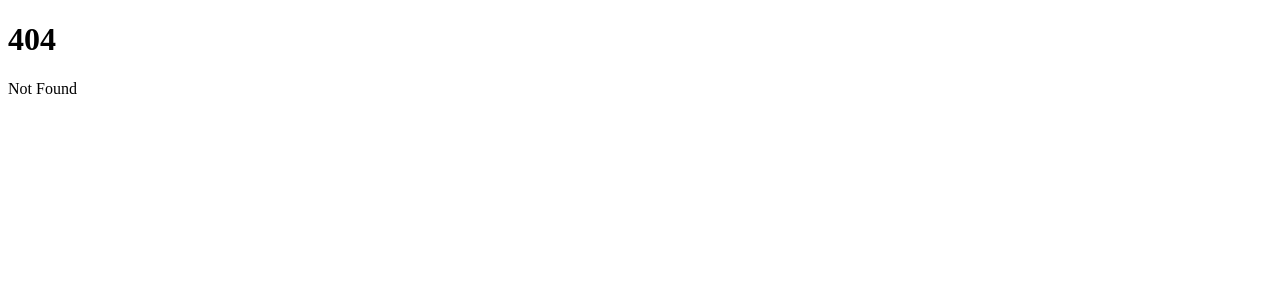
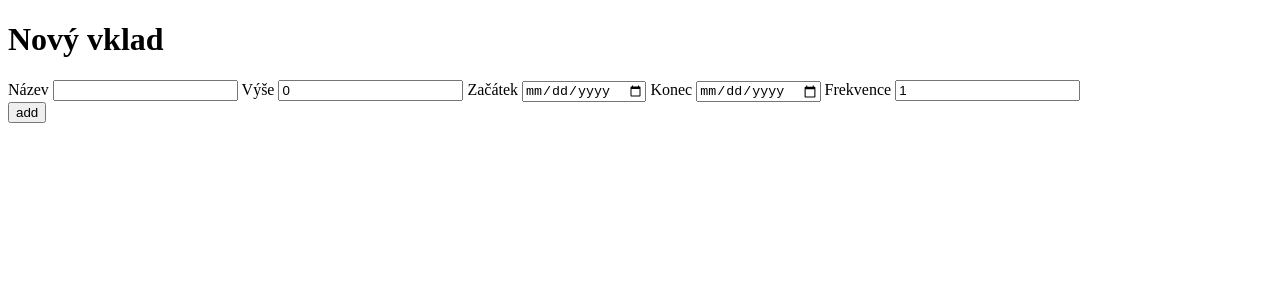
Before and after one commit to vojtechsimetka/planuj.finance, a SvelteKit app: page /deposit in a window 1280 px wide. Before the commit this address had no page. Shown: the top 300 px of the page. Built offline with nearby package versions, Linux system fonts and the light colour scheme.

Commit message:
feat: manage deposits

```diff
--- a/src/lib/components/deposit.svelte
+++ b/src/lib/components/deposit.svelte
@@ -3,9 +3,8 @@
 
 	interface Props {
 		deposit: Deposit
-		deleteDeposit: () => void
 	}
-	let { deposit, deleteDeposit } = $props<Props>()
+	let { deposit } = $props<Props>()
 </script>
 
 <div>
@@ -29,5 +28,5 @@
 		Frekvence
 		<input type="text" bind:value={deposit.frequency} />
 	</label>
-	<button onclick={deleteDeposit}>delete</button>
+	<slot />
 </div>
--- /dev/null
+++ b/src/lib/stores/details.svelte.ts
@@ -0,0 +1,44 @@
+import type { Deposit, Portfolio } from '$lib/types'
+
+interface DetailsStore {
+	age: number
+	endAge: number
+	portfolio: Portfolio
+	deposits: Deposit[]
+}
+
+export function withDetailsStore(): DetailsStore {
+	let age = $state(18)
+	let endAge = $state(80)
+	let portfolio = $state<Portfolio>({ apy: 0, feeSuccess: 0, feeMangement: 0 })
+	let deposits = $state<Deposit[]>([])
+
+	return {
+		get age() {
+			return age
+		},
+		set age(value) {
+			age = value
+		},
+		get endAge() {
+			return endAge
+		},
+		set endAge(value) {
+			endAge = value
+		},
+		get portfolio() {
+			return portfolio
+		},
+		set portfolio(value) {
+			portfolio = value
+		},
+		get deposits() {
+			return deposits
+		},
+		set deposits(value) {
+			deposits = value
+		},
+	}
+}
+
+export const detailStore = withDetailsStore()
--- a/src/lib/types.ts
+++ b/src/lib/types.ts
@@ -5,3 +5,9 @@ export interface Deposit {
 	endDate?: Date
 	frequency: number
 }
+
+export interface Portfolio {
+	apy: number
+	feeSuccess: number
+	feeMangement: number
+}
--- /dev/null
+++ b/src/routes/deposit/[[id]]/+page.svelte
@@ -0,0 +1,54 @@
+<script lang="ts">
+	import { page } from '$app/stores'
+	import type { Deposit } from '$lib/types'
+	import DepositComponent from '$lib/components/deposit.svelte'
+	import { detailStore } from '$lib/stores/details.svelte'
+	import { goto } from '$app/navigation'
+	import { get } from 'svelte/store'
+
+	let depositIndex = get(page).params.id
+
+	let deposit = $state<Deposit>(
+		depositIndex
+			? { ...detailStore.deposits[Number.parseInt(depositIndex)] }
+			: undefined ?? {
+					name: '',
+					amount: 0,
+					startDate: new Date(),
+					frequency: 1,
+				},
+	)
+
+	$inspect({ deposit, allDeposits: detailStore.deposits })
+</script>
+
+{#if depositIndex}
+	<h1>Upravujete vklad {depositIndex}</h1>
+	<DepositComponent bind:deposit />
+	<button
+		onclick={() => {
+			detailStore.deposits[Number.parseInt(depositIndex)] = deposit
+			goto('/')
+		}}>save</button
+	>
+	<button
+		onclick={() => {
+			detailStore.deposits.splice(Number.parseInt(depositIndex), 1)
+			goto('/')
+		}}>delete</button
+	>
+	<button
+		onclick={() => {
+			goto('/')
+		}}>cancel</button
+	>
+{:else}
+	<h1>Nový vklad</h1>
+	<DepositComponent bind:deposit />
+	<button
+		onclick={() => {
+			detailStore.deposits.push(deposit)
+			goto('/')
+		}}>add</button
+	>
+{/if}
```
Also changed, not shown: src/routes/+page.svelte (+9 -31 lines), src/routes/deposits/[id]/+page.svelte (deleted).
